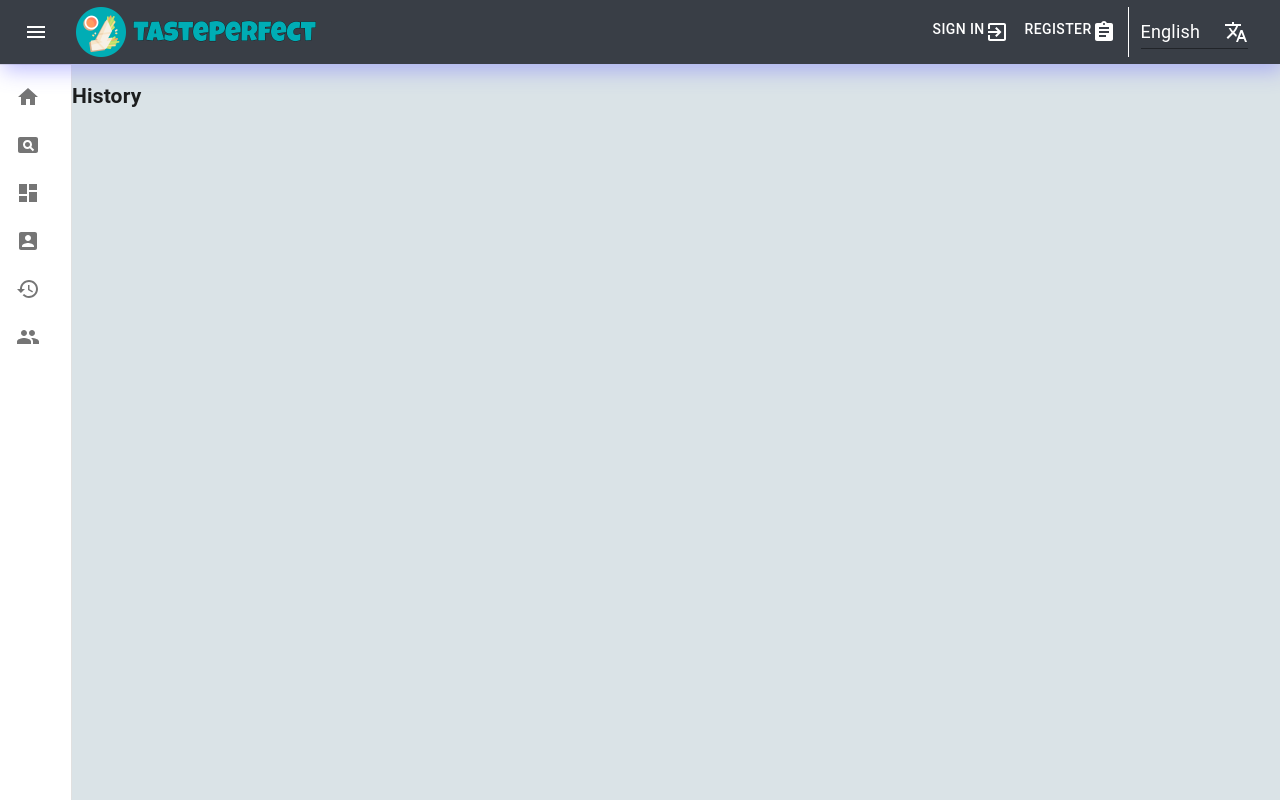
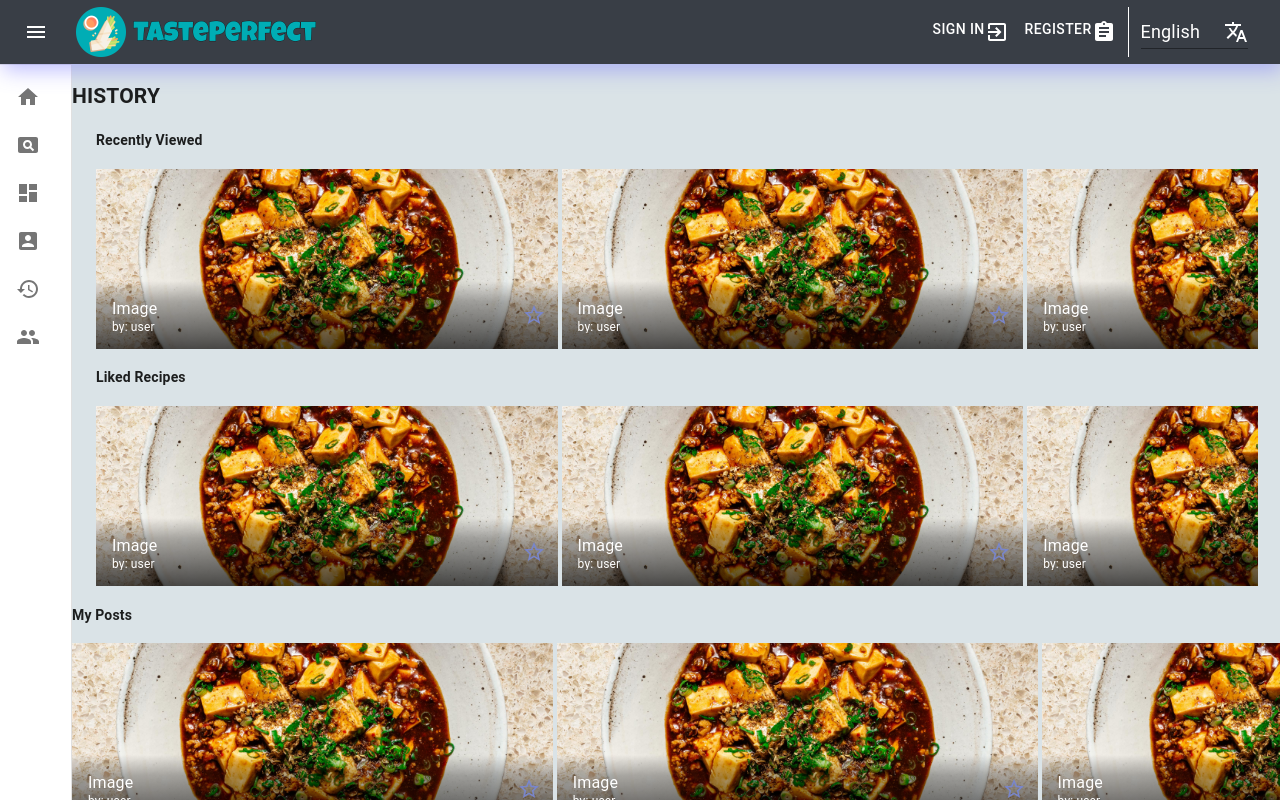
Before and after one commit to Borghese-Gladiator/recipe-sharing-site, a React (Create React App) app: page /#/history in a window 1280 px wide. Built offline with nearby package versions, Linux system fonts and the light colour scheme; what i18next-xhr-backend would draw is missing.

Commit message:
Intialized HistoryDashboard page

```diff
--- /dev/null
+++ b/src/components/HorizontalGridList/HorizontalGridList.js
@@ -0,0 +1,57 @@
+import React from 'react';
+import { makeStyles } from '@material-ui/core/styles';
+import GridList from '@material-ui/core/GridList';
+import GridListTile from '@material-ui/core/GridListTile';
+import GridListTileBar from '@material-ui/core/GridListTileBar';
+import IconButton from '@material-ui/core/IconButton';
+import StarBorderIcon from '@material-ui/icons/StarBorder';
+
+const useStyles = makeStyles((theme) => ({
+  root: {
+    display: 'flex',
+    flexWrap: 'wrap',
+    justifyContent: 'space-around',
+    overflow: 'hidden',
+    backgroundColor: theme.palette.background.paper,
+  },
+  gridList: {
+    flexWrap: 'nowrap',
+    // Promote the list into his own layer on Chrome. This cost memory but helps keeping high FPS.
+    transform: 'translateZ(0)',
+  },
+  title: {
+    color: theme.palette.primary.light,
+  },
+  titleBar: {
+    background:
+      'linear-gradient(to top, rgba(0,0,0,0.7) 0%, rgba(0,0,0,0.3) 70%, rgba(0,0,0,0) 100%)',
+  },
+}));
+
+export default function HorizontalGridList(props) {
+  const classes = useStyles();
+  // size = limit to only have 10 cards in recent history
+  const { tileData, size } = props;
+
+  return (
+    <GridList className={classes.gridList} cols={2.5}>
+      {tileData.slice(0, size).map((tile) => (
+        <GridListTile key={tile.img}>
+          <img src={`${process.env.PUBLIC_URL}/${tile.imgPath}`} alt={tile.title} />
+          <GridListTileBar
+            title={tile.title}
+            subtitle={<span>by: {tile.user}</span>}
+            classes={{
+              root: classes.titleBar,
+            }}
+            actionIcon={
+              <IconButton aria-label={`star ${tile.title}`}>
+                <StarBorderIcon className={classes.title} />
+              </IconButton>
+            }
+          />
+        </GridListTile>
+      ))}
+    </GridList>
+  );
+}
--- /dev/null
+++ b/src/components/HorizontalGridList/index.js
@@ -0,0 +1 @@
+export { default } from './HorizontalGridList'
--- /dev/null
+++ b/src/constants/historyDashboard.js
@@ -0,0 +1,107 @@
+export const messagesData = [
+  {
+    imgPath: "foodImages/chinese/mapo-tofu-recipe-6154w.jpg",
+    title: 'Image',
+    user: 'user',
+  },
+  {
+    imgPath: "foodImages/chinese/mapo-tofu-recipe-6154w.jpg",
+    title: 'Image',
+    user: 'user',
+  },
+  {
+    imgPath: "foodImages/chinese/mapo-tofu-recipe-6154w.jpg",
+    title: 'Image',
+    user: 'user',
+  },
+  {
+    imgPath: "foodImages/chinese/mapo-tofu-recipe-6154w.jpg",
+    title: 'Image',
+    user: 'user',
+  },
+  {
+    imgPath: "foodImages/chinese/mapo-tofu-recipe-6154w.jpg",
+    title: 'Image',
+    user: 'user',
+  },
+  {
+    imgPath: "foodImages/chinese/mapo-tofu-recipe-6154w.jpg",
+    title: 'Image',
+    user: 'user',
+  },
+  {
+    imgPath: "foodImages/chinese/mapo-tofu-recipe-6154w.jpg",
+    title: 'Image',
+    user: 'user',
+  },
+  {
+    imgPath: "foodImages/chinese/mapo-tofu-recipe-6154w.jpg",
+    title: 'Image',
+    user: 'user',
+  },
+  {
+    imgPath: "foodImages/chinese/mapo-tofu-recipe-6154w.jpg",
+    title: 'Image',
+    user: 'user',
+  },
+  {
+    imgPath: "foodImages/chinese/mapo-tofu-recipe-6154w.jpg",
+    title: 'Image',
+    user: 'user',
+  },
+
+]
+
+export const recentViewedData = [
+  {
+    imgPath: "foodImages/chinese/mapo-tofu-recipe-6154w.jpg",
+    title: 'Image',
+    user: 'user',
+  },
+  {
+    imgPath: "foodImages/chinese/mapo-tofu-recipe-6154w.jpg",
+    title: 'Image',
+    user: 'user',
+  },
+  {
+    imgPath: "foodImages/chinese/mapo-tofu-recipe-6154w.jpg",
+    title: 'Image',
+    user: 'user',
+  },
+  {
+    imgPath: "foodImages/chinese/mapo-tofu-recipe-6154w.jpg",
+    title: 'Image',
+    user: 'user',
+  },
+  {
+    imgPath: "foodImages/chinese/mapo-tofu-recipe-6154w.jpg",
+    title: 'Image',
+    user: 'user',
+  },
+  {
+    imgPath: "foodImages/chinese/mapo-tofu-recipe-6154w.jpg",
+    title: 'Image',
+    user: 'user',
+  },
+  {
+    imgPath: "foodImages/chinese/mapo-tofu-recipe-6154w.jpg",
+    title: 'Image',
+    user: 'user',
+  },
+  {
+    imgPath: "foodImages/chinese/mapo-tofu-recipe-6154w.jpg",
+    title: 'Image',
+    user: 'user',
+  },
+  {
+    imgPath: "foodImages/chinese/mapo-tofu-recipe-6154w.jpg",
+    title: 'Image',
+    user: 'user',
+  },
+  {
+    imgPath: "foodImages/chinese/mapo-tofu-recipe-6154w.jpg",
+    title: 'Image',
+    user: 'user',
+  },
+
+]
--- a/src/pages/Dashboard/HistoryDashboard.js
+++ b/src/pages/Dashboard/HistoryDashboard.js
@@ -1,7 +1,28 @@
 import React from 'react'
+import Container from '@material-ui/core/Container';
+import HorizontalGridList from '../../components/HorizontalGridList'
+import { messagesData } from '../../constants/historyDashboard'
 
 export default function HistoryDashboard() {
   return (
-    <h2>History</h2>
+    <div>
+      <h2>HISTORY</h2>
+      <Container>
+        <h4>Recently Viewed</h4>
+        <HorizontalGridList size={10} tileData={messagesData} />
+      </Container>
+      <Container>
+        <h4>Liked Recipes</h4>
+        <HorizontalGridList size={10} tileData={messagesData} />
+      </Container>
+      <div>
+        <h4>My Posts</h4>
+        <HorizontalGridList size={10} tileData={messagesData} />
+      </div>
+      <div>
+        <h4>Messages</h4>
+        <HorizontalGridList size={10} tileData={messagesData} />
+      </div>
+    </div>
   )
 }
--- a/src/pages/HomePage/HomePage.js
+++ b/src/pages/HomePage/HomePage.js
@@ -4,7 +4,6 @@ import Container from '@material-ui/core/Container';
 import Grid from '@material-ui/core/Grid'
 import Button from '@material-ui/core/Button';
 import Typography from '@material-ui/core/Typography';
-import Paper from '@material-ui/core/Paper';
 // Assets
 import ArrowRightAltIcon from '@material-ui/icons/ArrowRightAlt';
 import MyBackgroundImg from './opacity-70-food-background.png'
@@ -104,13 +103,11 @@ export default function HomePage(props) {
         <FeatureRoles aboutRolesData={aboutRolesData} />
       </div>
       <Container>
-        <Paper>
-          <Typography component="h3" variant="h3" align="center" color="textPrimary">
-            CONTACT US
-          </Typography>
-          <IconLabelCardList iconLabelList={homeIconLabelList} />
-          <ContactForm />
-        </Paper>
+        <Typography component="h3" variant="h3" align="center" color="textPrimary">
+          CONTACT US
+        </Typography>
+        <IconLabelCardList iconLabelList={homeIconLabelList} />
+        <ContactForm />
       </Container>
     </div>
   );
```
